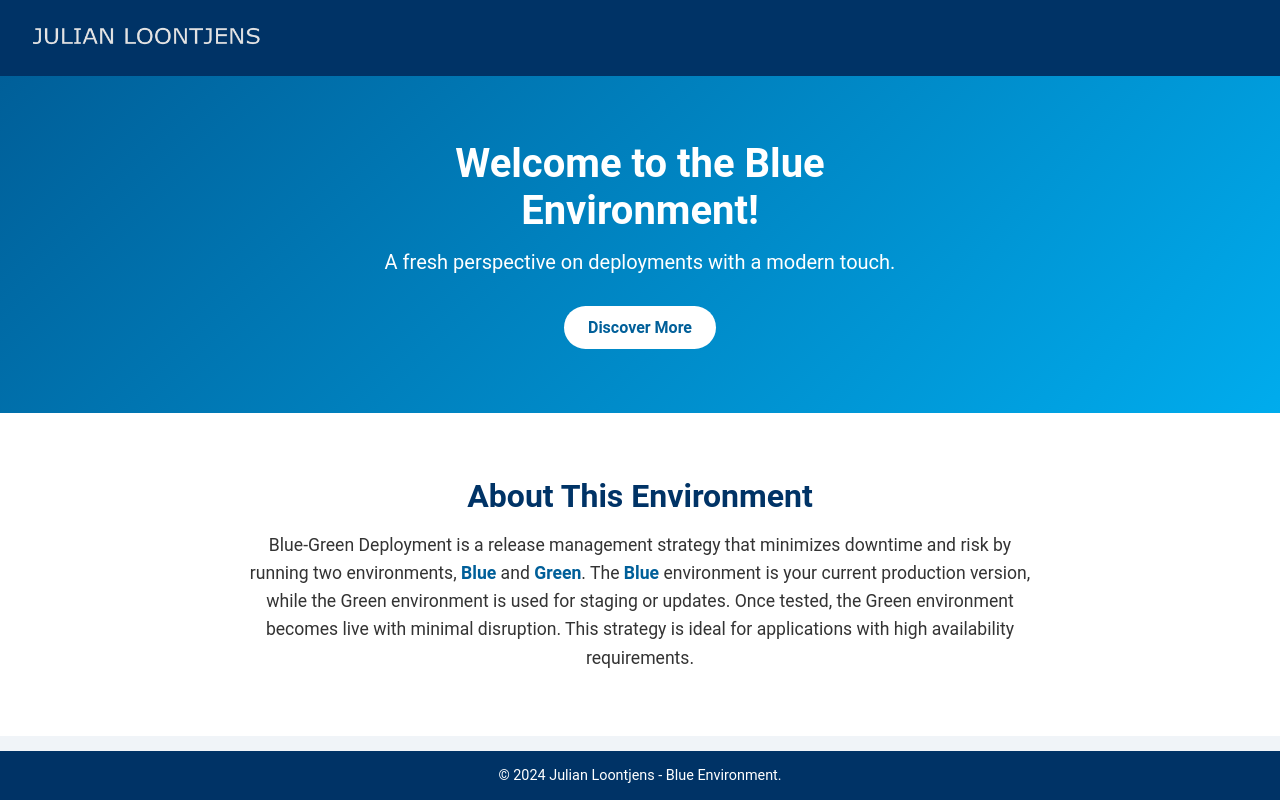
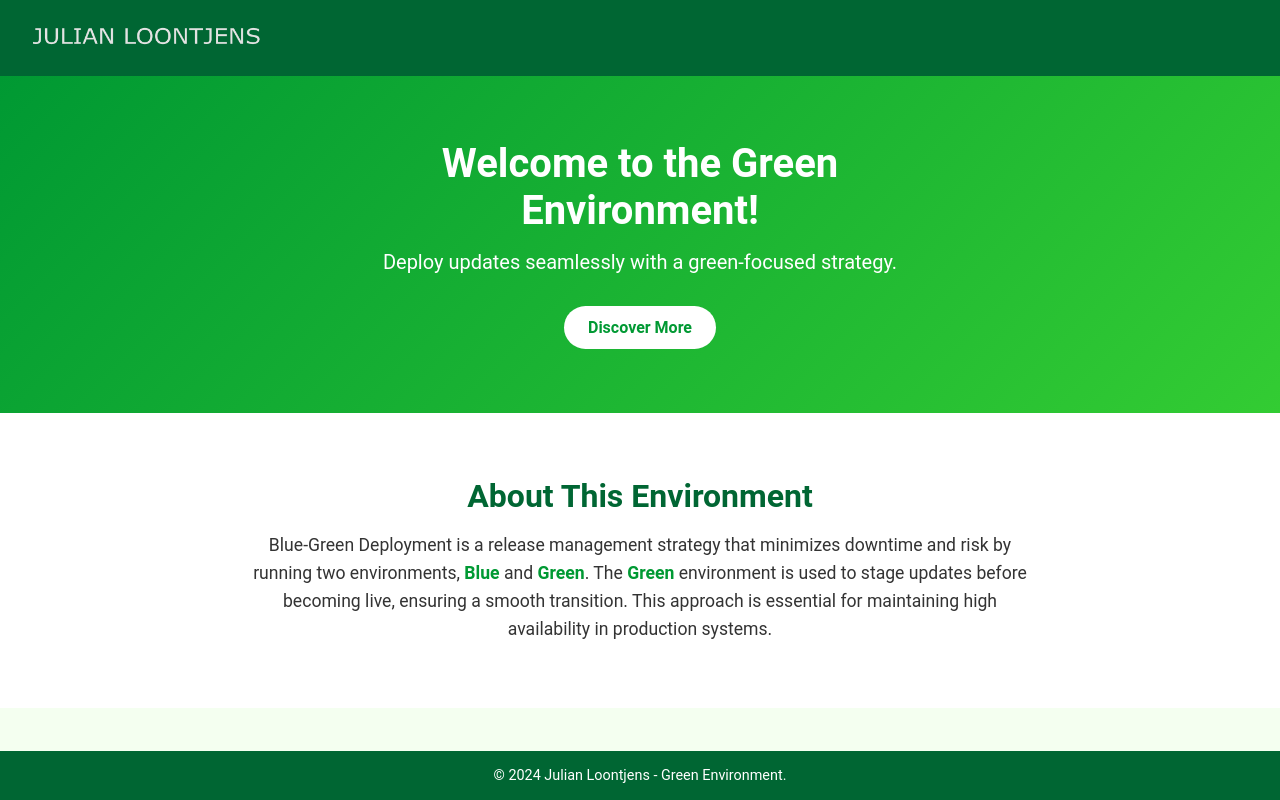
Before and after one commit to julienloon-ICT/Support-Services-SM3, a plain HTML site: page Website/index.html in a window 1280 px wide. Drawn offline with Linux system fonts and the light colour scheme.

Commit message:
Oopsie in deploy.yml | Green Website Deployment

```diff
--- a/Website/index.html
+++ b/Website/index.html
@@ -3,7 +3,7 @@
 <head>
   <meta charset="UTF-8">
   <meta name="viewport" content="width=device-width, initial-scale=1.0">
-  <title>Blue Environment</title>
+  <title>Green Environment</title>
   <link rel="stylesheet" href="style.css">
 </head>
 <body>
@@ -19,8 +19,8 @@
     <!-- Hero Section -->
     <section class="hero">
       <div class="hero-content">
-        <h1>Welcome to the Blue Environment!</h1>
-        <p>A fresh perspective on deployments with a modern touch.</p>
+        <h1>Welcome to the Green Environment!</h1>
+        <p>Deploy updates seamlessly with a green-focused strategy.</p>
         <a href="#about" class="cta-button">Discover More</a>
       </div>
     </section>
@@ -30,15 +30,14 @@
       <h2>About This Environment</h2>
       <p>
         Blue-Green Deployment is a release management strategy that minimizes downtime and risk by running two environments,
-        <strong>Blue</strong> and <strong>Green</strong>. The <strong>Blue</strong> environment is your current production version, while the
-        Green environment is used for staging or updates. Once tested, the Green environment becomes live with minimal disruption.
-        This strategy is ideal for applications with high availability requirements.
+        <strong>Blue</strong> and <strong>Green</strong>. The <strong>Green</strong> environment is used to stage updates before becoming live,
+        ensuring a smooth transition. This approach is essential for maintaining high availability in production systems.
       </p>
     </section>
   </main>
 
   <footer>
-    <p>&copy; 2024 Julian Loontjens - Blue Environment.</p>
+    <p>&copy; 2024 Julian Loontjens - Green Environment.</p>
   </footer>
 </body>
 </html>
--- a/Website/script.js
+++ /dev/null
@@ -1,4 +0,0 @@
-// Add event listener for button click
-document.getElementById('actionButton').addEventListener('click', function() {
-    alert('You clicked the button in the Blue Environment!');
-  });
--- a/Website/style.css
+++ b/Website/style.css
@@ -8,7 +8,7 @@
   body {
     font-family: 'Roboto', sans-serif;
     color: #222;
-  background-color: #f0f4f8;
+    background-color: #f4fff0; /* Light green background */
     display: flex;
     flex-direction: column;
     min-height: 100vh;
@@ -20,7 +20,7 @@ body {
     justify-content: space-between;
     align-items: center;
     padding: 1rem 2rem;
-  background-color: #003366;
+    background-color: #006633; /* Green */
   }
 
   .navbar .logo img {
@@ -42,7 +42,7 @@ body {
   }
 
   .navbar .nav-links a:hover {
-  color: #00aced;
+    color: #33cc33; /* Lighter green */
   }
 
   /* Hero Section */
@@ -52,7 +52,7 @@ body {
     justify-content: center;
     align-items: center;
     text-align: center;
-  background: linear-gradient(135deg, #005f99, #00aced);
+    background: linear-gradient(135deg, #009933, #33cc33); /* Green gradient */
     color: white;
     padding: 4rem 2rem;
   }
@@ -75,7 +75,7 @@ body {
     display: inline-block;
     padding: 0.75rem 1.5rem;
     background-color: white;
-  color: #005f99;
+    color: #009933; /* Dark green */
     text-decoration: none;
     font-weight: bold;
     border-radius: 25px;
@@ -83,7 +83,7 @@ body {
   }
 
   .cta-button:hover {
-  background-color: #00aced;
+    background-color: #33cc33; /* Lighter green */
     color: white;
   }
 
@@ -96,7 +96,7 @@ body {
 
   .about-section h2 {
     font-size: 2rem;
-  color: #003366;
+    color: #006633; /* Dark green */
     margin-bottom: 1rem;
   }
 
@@ -109,12 +109,12 @@ body {
   }
 
   .about-section strong {
-  color: #005f99;
+    color: #009933; /* Green */
   }
 
   /* Footer */
   footer {
-  background-color: #003366;
+    background-color: #006633; /* Green */
     color: white;
     text-align: center;
     padding: 1rem;
```
Also changed, not shown: 1 other file. Lines whose indentation alone changed are shown as unchanged.
